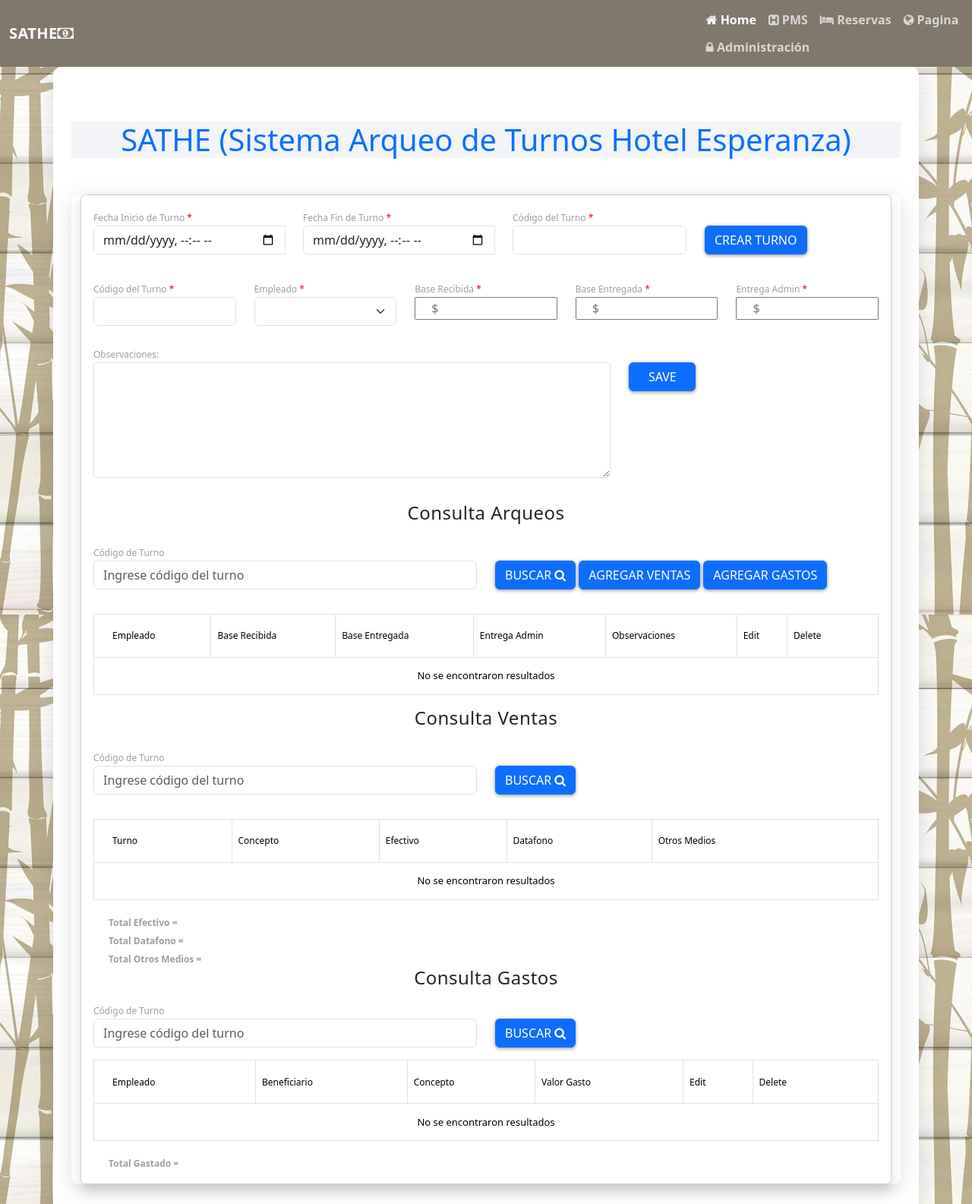
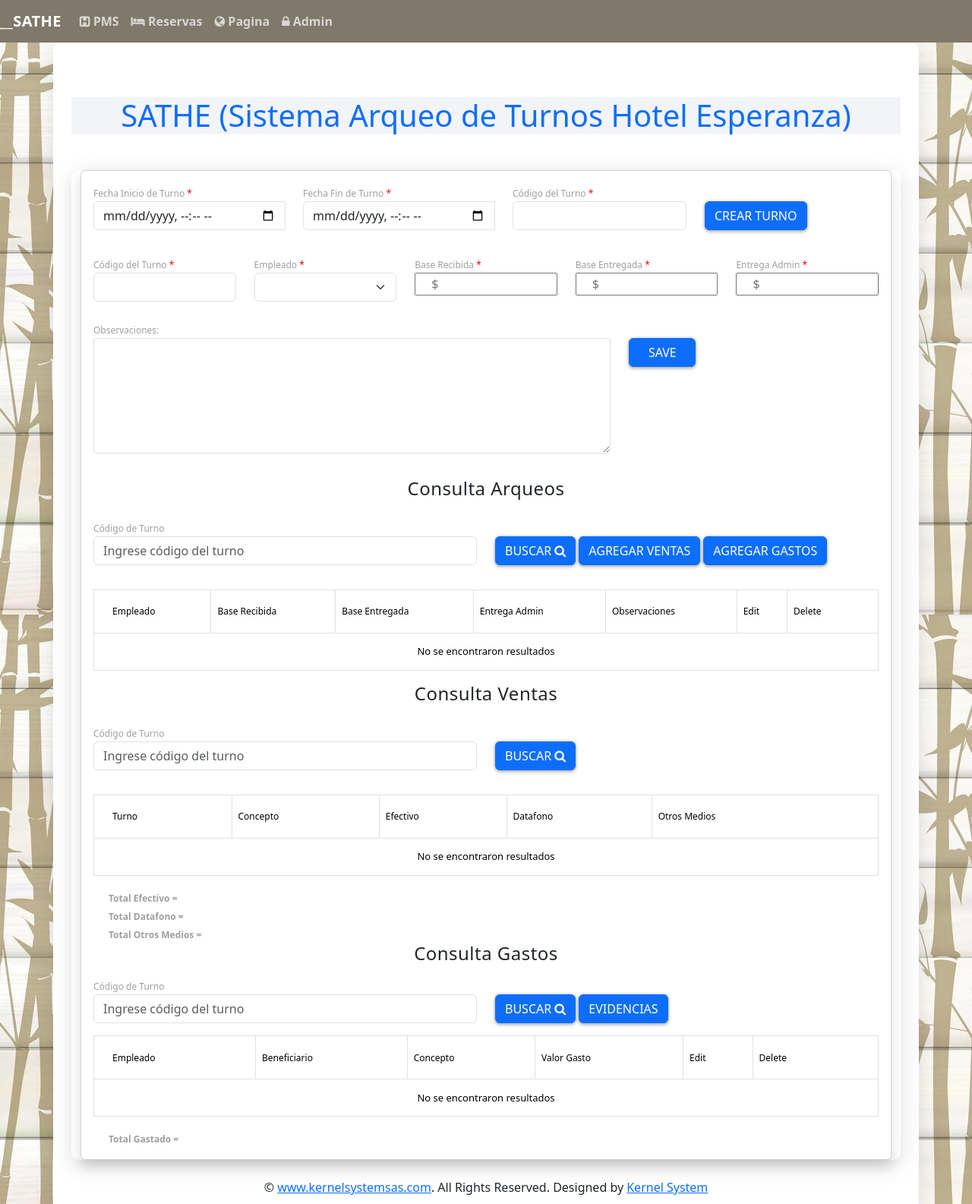
Before and after one commit to aagude18/SATH-Sistema-Arqueo-Turnos-Hotel-, a Flask app: page / in a window 1280 px wide. Shown: the top 1585 px of the page at 76% size. Run offline with Flask 2, Linux system fonts and the light colour scheme; data that the repository does not hold is empty; some libraries are stand-ins or nearby versions.

Commit message:
se actualiza crud de archivos

```diff
--- a/templates/index.html
+++ b/templates/index.html
@@ -324,6 +324,7 @@
                             </div>
                             <div class="col">
                                 <button class="btn btn-primary mb-3 mt-4" type="submit">Buscar <i class="fa fa-search"></i></button>
+                                <a class="btn btn-primary mb-3 mt-4" type="button" href="http://localhost:5000/evidencia">Evidencias </i></a>
                             </div>
                         </div>
                     </form>
--- a/templates/layout.html
+++ b/templates/layout.html
@@ -18,35 +18,25 @@
   <body>
 
   <nav class="navbar navbar-expand-lg" style="background-color: #7f786b;" >
-      <div class="container-fluid">
-      <a class="navbar-brand" href="{{ url_for('home') }}"><strong style="color: white;">SATHE </strong><i class="fa fa-money" style="color: white;"></i></a>
+    <div class="navbar-expand-lg">
+      <a class="navbar-brand" href="{{ url_for('home') }}"><strong style="color: white;">__SATHE </strong></a>
       <button class="navbar-toggler" type="button" data-toggle="collapse" data-target="#navbarNav" aria-controls="navbarNav" aria-expanded="false" aria-label="Toggle navigation">
         <span class="navbar-toggler-icon"></span>
       </button>
     </div>
-      <!--form class="d-flex" role="search">
-        <input class="form-control me-2" type="search" placeholder="Search" aria-label="Search">
-        <button type="button" class="btn btn-outline-success">Search</button>
-      </form-->
     <div class="collapse navbar-collapse" id="navbarNav">
       <ul class="navbar-nav">
-          <li class="nav-item active">
-            <a class="nav-link" href="{{ url_for('home') }}"><strong style="color: white;"><i class="fa fa-home" aria-hidden="true" ></i> Home</strong></a>
-          </li>
         <li class="nav-item">
           <a class="nav-link" href="https://signin.cloudbeds.com/" target="_blank"><strong style="color: white;"><i class="fa fa-h-square" aria-hidden="true"></i> PMS</strong></a>
-          </li>
         </li>
         <li class="nav-item">
           <a class="nav-link" href="https://us2.cloudbeds.com/reservation/GZ8eAy" target="_blank"><strong style="color: white;"><i class="fa fa-bed"></i> Reservas</strong></a>
         </li>
-      </li>
         <li class="nav-item">
           <a class="nav-link" href="https://www.hotelesperanzaac.com" target="_blank"><strong style="color: white;"><i class="fa fa-globe" aria-hidden="true"></i> Pagina</strong></a>
         </li>
-    </li>
         <li class="nav-item">
-      <a class="nav-link" data-bs-toggle="modal" data-bs-target="#adminModal" href=""><strong style="color: white;"><i class="fa fa-lock" aria-hidden="true"></i> Administración</strong></a>
+          <a class="nav-link" data-bs-toggle="modal" data-bs-target="#adminModal" href=""><strong style="color: white;"><i class="fa fa-lock" aria-hidden="true"></i> Admin</strong></a>
         </li>
       </ul>
     </div>
```
Lines whose indentation alone changed are shown as unchanged.
